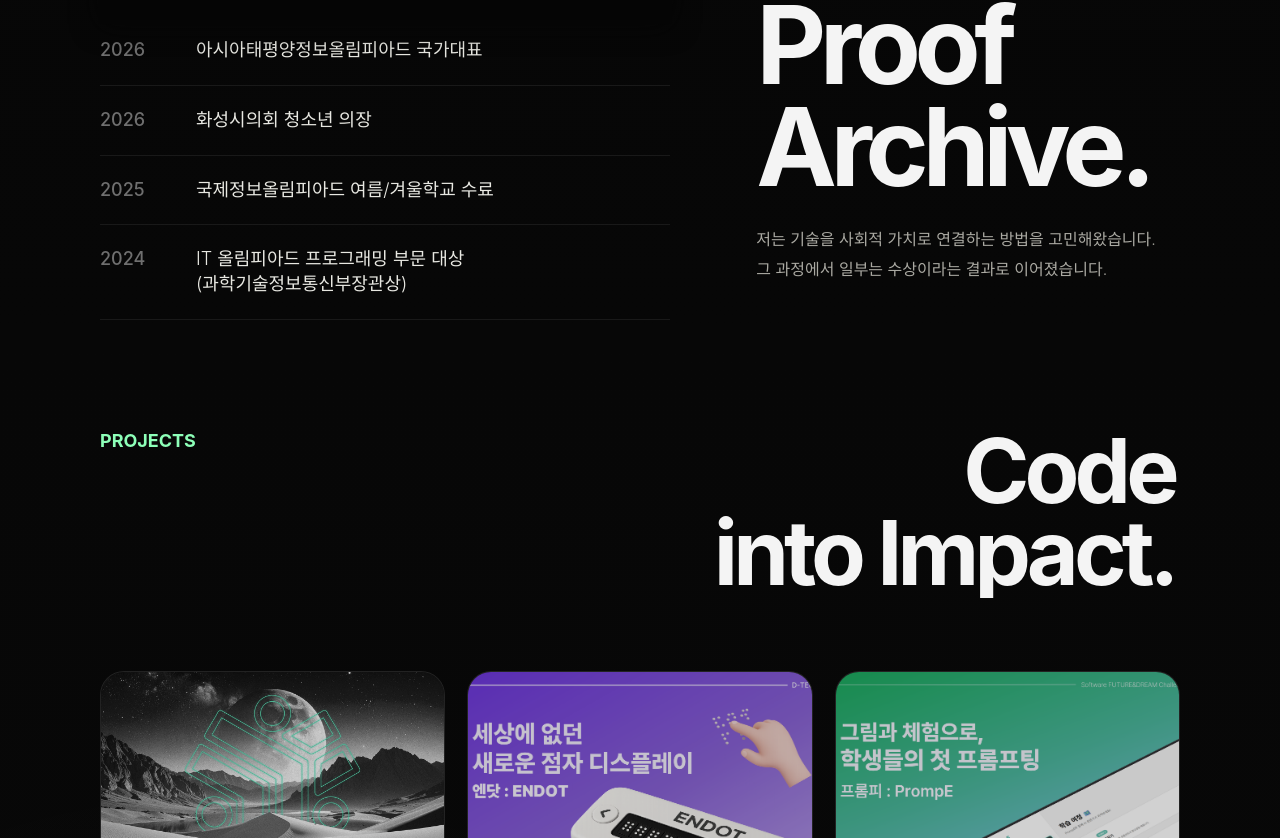
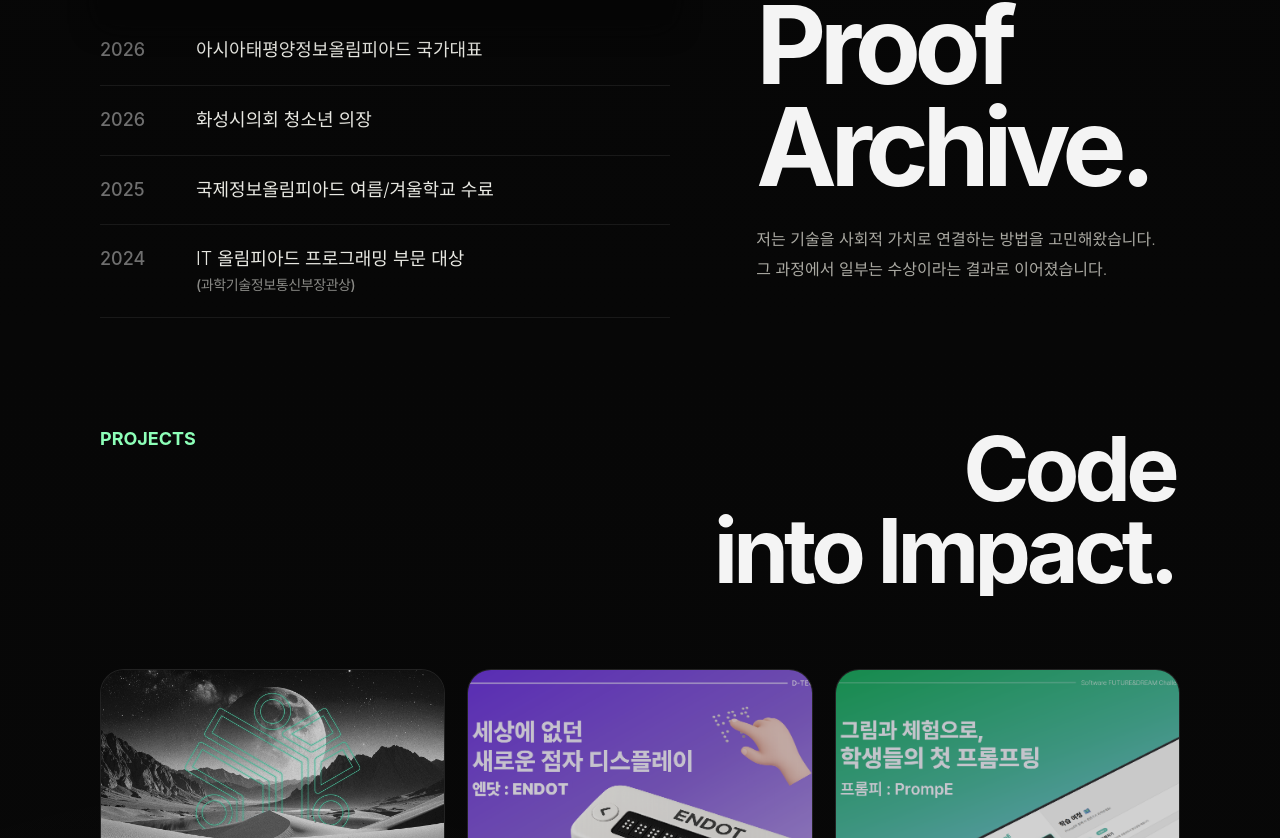
Before and after one commit to abcdana122/abcdana, a React (Vite) app: page / in a window 1280 px wide. Shown: the part 2012-2850 px from the top of the page. Built offline with nearby package versions, Linux system fonts and the light colour scheme; a web font is replaced by a local one.

Commit message:
Update Awards.css

```diff
--- a/src/components/Awards/Awards.css
+++ b/src/components/Awards/Awards.css
@@ -254,6 +254,25 @@
   background: rgba(255, 255, 255, 0.72);
 }
 
+.trophy-log-item h3 {
+  display: flex;
+  flex-direction: column;
+  gap: 4px;
+}
+
+.award-title-main {
+  display: block;
+}
+
+.award-title-detail {
+  display: block;
+  font-size: 0.78em;
+  font-weight: 500;
+  line-height: 1.35;
+  opacity: 0.58;
+  letter-spacing: -0.03em;
+}
+
 @keyframes trophyItemIn {
   to {
     opacity: 1;
```
